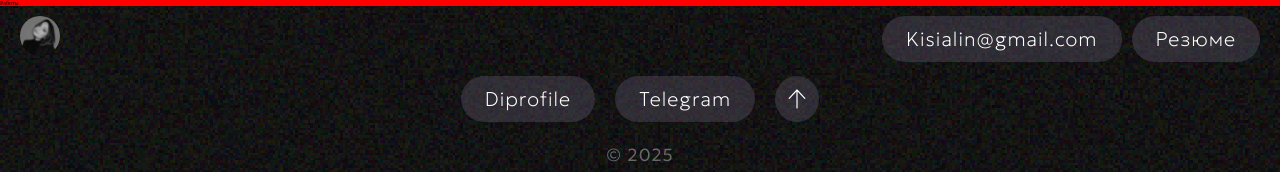
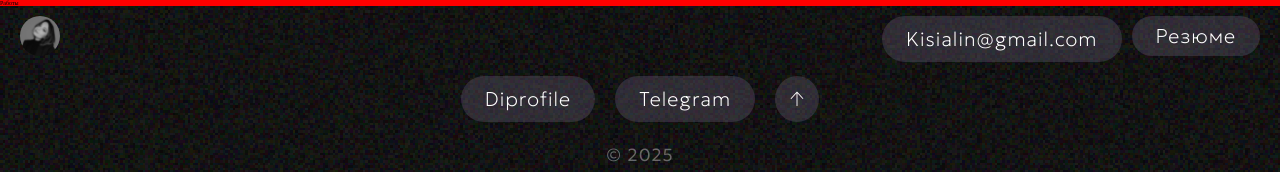
Before and after one commit to KamioKaseen/aPortfolio, a React (Vite) app: page /#/projects in a window 1280 px wide. Shown: the top 172 px of the page. Built offline with nearby package versions, Linux system fonts and the light colour scheme; the HTML template or start-up script is replaced by a standard one.

Commit message:
fix-cirle-buttons

```diff
--- a/src/components/Footer/style.module.scss
+++ b/src/components/Footer/style.module.scss
@@ -25,7 +25,7 @@
         justify-content: center;
         align-items: center;
         border-radius: 50%;
-        padding: 0 2.4rem;
+        width: 7.8rem;
         background-color: $bg-chips;
         color: $font-white;
 
@@ -36,14 +36,18 @@
         }
 
         @media (max-width: 1280px) {
-            padding: 0 1rem;
-            font-size: 1.7rem;
+            width: 4.4rem;
         }
     }
 
     &__arrow {
         width: 100%;
         color: inherit;
+
+        @media (max-width: 1280px) {
+            height: 1.8rem;
+            width: 1.8rem;
+        }
     }
 
     &__copyright {
--- a/src/components/Navigation/styles.module.scss
+++ b/src/components/Navigation/styles.module.scss
@@ -45,6 +45,8 @@
         display: none;
         justify-content: center;
         align-items: center;
+        height: 100%;
+        width: 100%;
         padding: 1rem;
         border-radius: 50%;
         background-color: $bg-chips;
--- a/src/shared/chips/style.module.scss
+++ b/src/shared/chips/style.module.scss
@@ -1,5 +1,9 @@
 .chips {
+    display: flex;
+    justify-content: center;
+    align-items: center;
     z-index: 10;
+    height: 100%;
     padding: 2.4rem 4.4rem;
     background-color: $bg-chips;
     font-size: 2rem;
--- a/vite.config.ts
+++ b/vite.config.ts
@@ -3,6 +3,7 @@ import react from '@vitejs/plugin-react-swc';
 import path from 'path';
 
 export default defineConfig({
+  base: './',
   plugins: [react()],
   resolve: {
     alias: {
```
